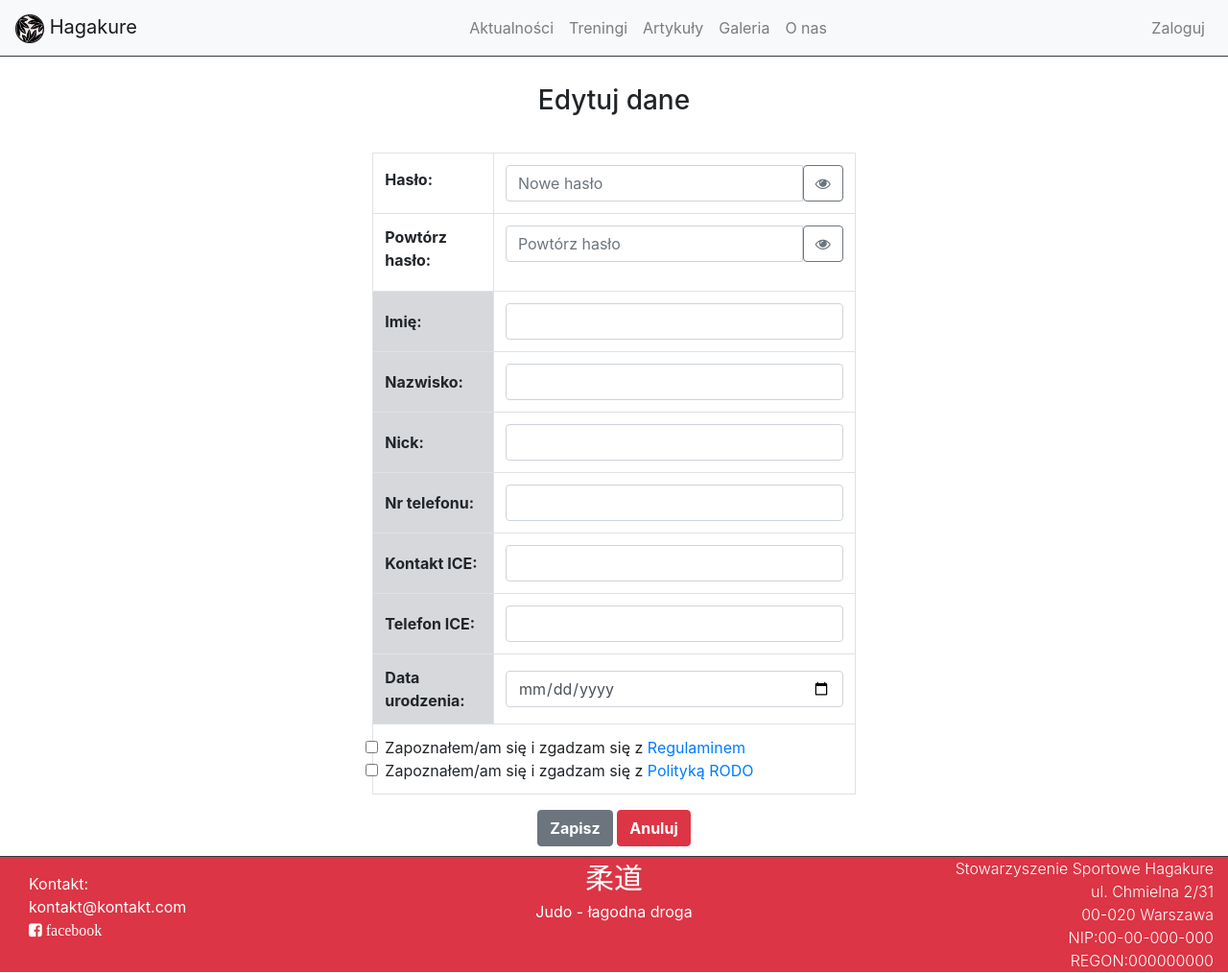
After one commit to Kruhy/hagakure, a Django app: template registration/templates/registration/registration_form.html in a window 1280 px wide. The commit adds this page. Shown: the whole page at 96% size. Run offline with Django 3.2, Linux system fonts and the light colour scheme; the template is opened without the code that fills it, so the values that code supplies are empty; some libraries are stand-ins or nearby versions.

Commit message:
user registration form

```diff
--- a/auth_ex/views.py
+++ b/auth_ex/views.py
@@ -2,6 +2,7 @@ from datetime import date
 from django.contrib import messages
 from django.contrib.auth import authenticate, get_user_model, login, logout
 from django.contrib.auth.hashers import check_password
+from django.http import Http404
 from django.shortcuts import render, redirect
 from django.views import View
 
--- a/hagakure/templates/hagakure/base.html
+++ b/hagakure/templates/hagakure/base.html
@@ -75,7 +75,7 @@
                                         {% if user.is_superuser %}
                                             <div class="dropdown-divider"> </div>
                                             <a class="dropdown-item" href="/admin/">Zarządzaj stroną</a>
-                                            <a class="dropdown-item" href="#">Dodaj Użytkownika</a>
+                                            <a class="dropdown-item" href="{% url 'new_user' %}">Dodaj Użytkownika</a>
                                         {% endif %}
 
                                         {% if user.is_staff %}
--- a/hagakure/templates/hagakure/index.html
+++ b/hagakure/templates/hagakure/index.html
@@ -64,7 +64,7 @@
 									{% if user.is_superuser %}
 										<div class="dropdown-divider"> </div>
 										<a class="dropdown-item" href="admin/">Zarządzaj stroną</a>
-										<a class="dropdown-item" href="#">Dodaj Użytkownika</a>
+										<a class="dropdown-item" href="{% url 'new_user' %}">Dodaj Użytkownika</a>
 									{% endif %}
 
 									{% if user.is_staff %}
--- /dev/null
+++ b/registration/templates/registration/registration_form.html
@@ -0,0 +1,121 @@
+{% extends "hagakure/base.html" %}
+{% load static %}
+{% block body %}
+
+    {% if messages %}
+        <div class="row justify-content-center">
+            <div class="col-sm-4 align-self-center text-center text-danger">
+                    {% for message in messages %}
+                        <p>{{ message }}</p>
+                    {% endfor %}
+            </div>
+        </div>
+    {% endif %}
+
+    <div class="row justify-content-center" style="margin-top:30px">
+        <h3>Edytuj dane</h3>
+    </div>
+    <div class="container-fluid">
+        <div class="row justify-content-center" style="margin-top:30px">
+            <div class="col-sm-5">
+                <form action="" method="POST">
+                    {% csrf_token %}
+                    <table class="table table-bordered">
+                        <tbody>
+                            <tr>
+                                <th class="align-middle">
+                                    <label for="new_password1">Hasło:</label>
+                                </th>
+                                <td>
+                                    <div class="input-group">
+                                        <input type="password" class="form-control pwd" placeholder="Nowe hasło" id="new_password" name="new_password1">
+                                        <span class="input-group-btn">
+                                            <button class="btn btn-default btn-outline-secondary reveal" type="button">
+                                                <i class="fa fa-eye" id="eye"></i>
+                                            </button>
+                                        </span>
+                                    </div>
+                                </td>
+                            </tr>
+                            <tr>
+                                <th class="align-middle">
+                                    <label for="new_password2">Powtórz hasło:</label>
+                                </th>
+                                <td>
+                                    <div class="input-group">
+                                        <input type="password" class="form-control pwd" placeholder="Powtórz hasło" id="new_password2" name="new_password2">
+                                        <span class="input-group-btn">
+                                            <button class="btn btn-default btn-outline-secondary reveal" type="button">
+                                                <i class="fa fa-eye" id="eye"></i>
+                                            </button>
+                                        </span>
+                                    </div>
+                                </td>
+                            </tr>
+                            <tr>
+                                <th class="col-sm-3 align-middle table-secondary">Imię:</th>
+                                <td class="col-sm-9 align-middle">
+                                    <input type="text" class="form-control" name="first_name" value="{{ first_name }}">
+                                </td>
+                            </tr>
+                            <tr>
+                                <th class="col-sm-3 align-middle table-secondary">Nazwisko:</th>
+                                <td class="col-sm-9 align-middle">
+                                    <input type="text" class="form-control" name="last_name" value="{{ last_name }}">
+                                </td>
+                            </tr>
+                            <tr>
+                                <th class="col-sm-3 align-middle table-secondary">Nick:</th>
+                                <td class="col-sm-9 align-middle">
+                                    <input type="text" class="form-control" name="nick" value=" {{ nick }}">
+                                </td>
+                            </tr>
+                            <tr>
+                                <th class="col-sm-3 align-middle table-secondary">Nr telefonu:</th>
+                                <td class="col-sm-9 align-middle">
+                                    <input type="text" class="form-control" name="phone_number" value="{{ phone }}">
+                                </td>
+                            </tr>
+                            <tr>
+                                <th class="col-sm-3 align-middle table-secondary">Kontakt ICE:</th>
+                                <td class="col-sm-9 align-middle">
+                                    <input type="text" class="form-control" name="ice_contact_name" value="{{ ice }}">
+                                </td>
+                            </tr>
+                            <tr>
+                                <th class="col-sm-3 align-middle table-secondary">Telefon ICE:</th>
+                                <td class="col-sm-9 align-middle">
+                                    <input type="text" class="form-control" name="ice_contact_number" value=" {{ ice_phone }}">
+                                </td>
+                            </tr>
+                            <tr>
+                                <th class="col-sm-3 align-middle table-secondary">Data urodzenia:</th>
+                                <td class="col-sm-9 align-middle">
+                                    <input type="date" class="form-control" name="birth_date" value="{{ birth_date|date:'Y-m-d' }}">
+                                </td>
+                            </tr>
+                            <tr>
+                                <td colspan="2">
+                                    <label class="form-check-label">
+                                        <input class="form-check-input" type="checkbox"> Zapoznałem/am się i zgadzam się z
+                                        <a href = "#" target="_blank">Regulaminem</a>
+                                    </label>
+                                    <label class="form-check-label">
+                                        <input class="form-check-input" type="checkbox"> Zapoznałem/am się i zgadzam się z
+                                        <a href = "#" target="_blank">Polityką RODO</a>
+                                    </label>
+                                </td>
+                            </tr>
+                        </tbody>
+                    </table>
+                    <div class="row justify-content-center">
+                        <div>
+                            <input class="btn btn-secondary font-weight-bold" type="submit" value="Zapisz">
+                            <a class="btn btn-danger font-weight-bold" href=" {% url 'user_details' %}">Anuluj</a>
+                        </div>
+                    </div>
+                </form>
+            </div>
+        </div>
+    </div>
+{% endblock %}
```
Also changed, not shown: registration/templates/registration/register_user.html (+18 -53 lines), registration/views.py (+12 -7 lines).
